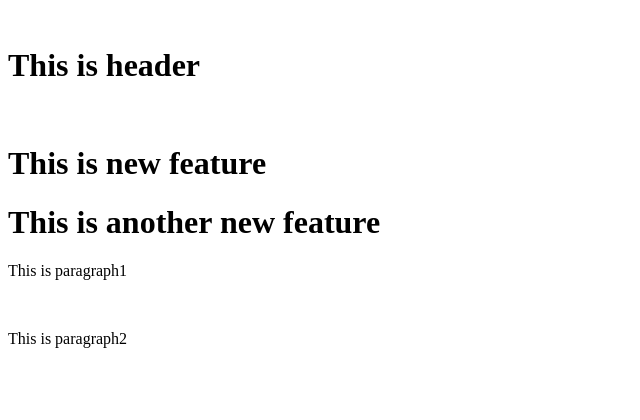
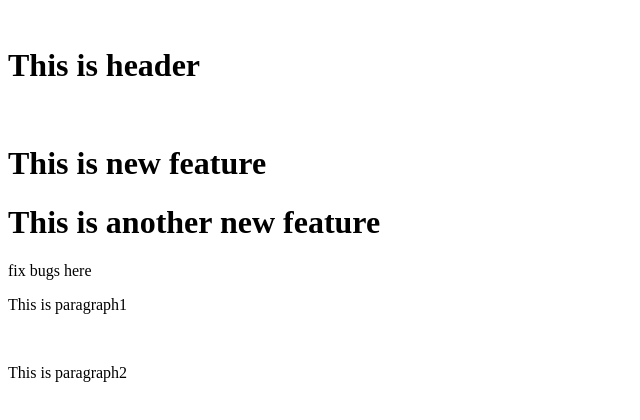
Before and after one commit to Maruki119/sample_git2_exam, a plain HTML site: page index.html in a window 1280 px wide. Shown: the whole page, without its empty margins (0-640 px from the left). Drawn offline with Linux system fonts and the light colour scheme.

Commit message:
add fix bugs line

```diff
--- a/index.html
+++ b/index.html
@@ -5,6 +5,7 @@
 <h1>This is header</h1>
 <h1>This is new feature</h1>
 <h1>This is another new feature</h1>
+<p>fix bugs here</p>
 <p>This is paragraph1</p>
 <p>This is paragraph2</p>
 </body>
```
